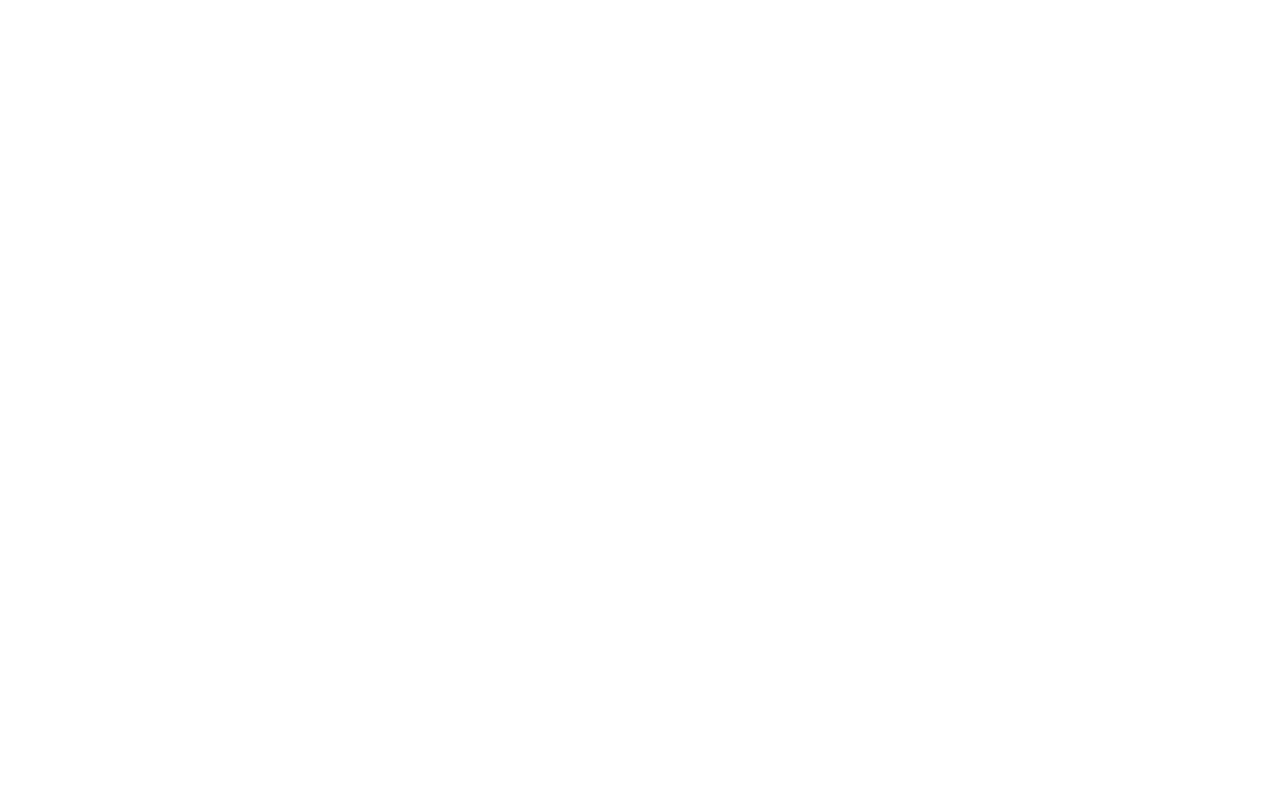
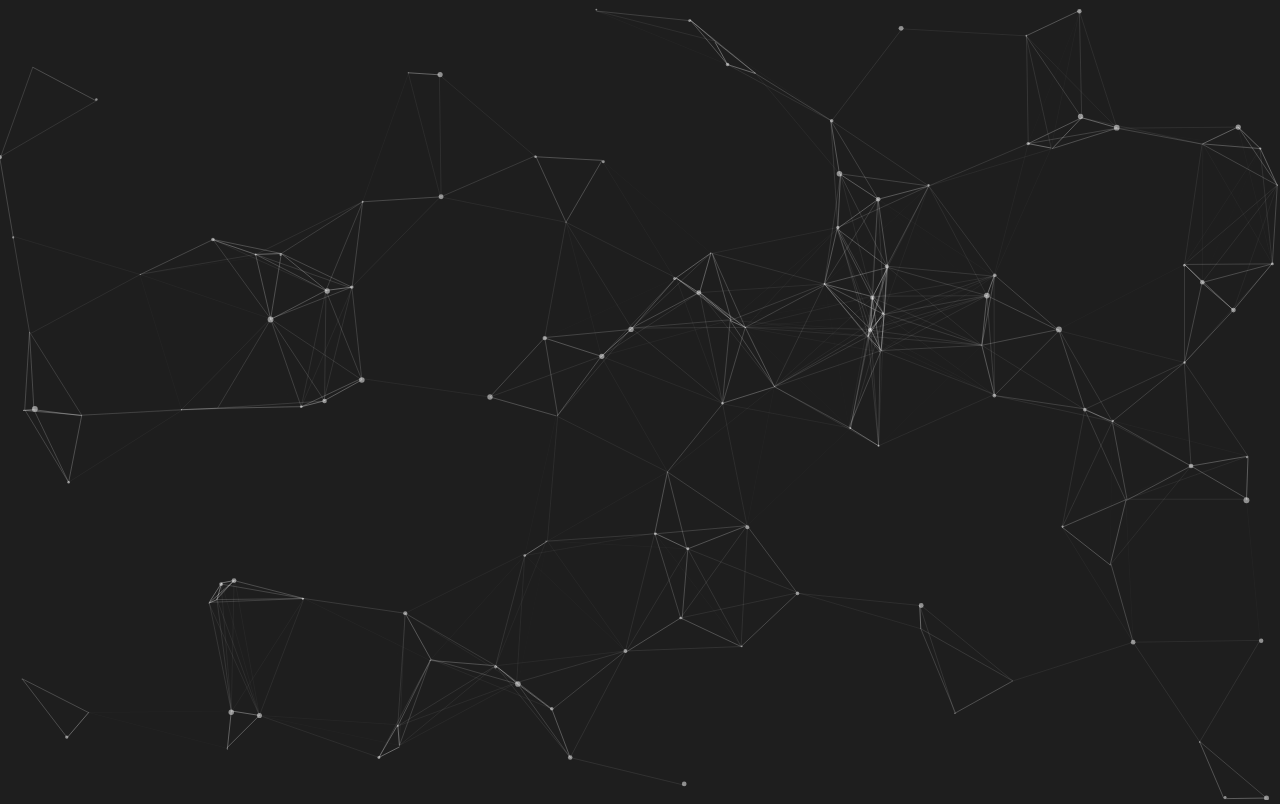
Before and after one commit to Sairam-AIDS/Sairam-AIDS.github.io, a plain HTML site: page index.html in a window 1280 px wide. Drawn offline with nearby package versions, Linux system fonts and the light colour scheme.

Commit message:
particles

```diff
--- a/index.html
+++ b/index.html
@@ -4,8 +4,30 @@
     <meta charset="UTF-8">
     <meta name="viewport" content="width=device-width, initial-scale=1.0">
     <title>Document</title>
+    <script src="https://cdn.jsdelivr.net/particles.js/2.0.0/particles.min.js"></script>
+    <script src="script.js" defer></script>
+    <style>
+        #particles-js {
+            position: absolute;
+            width: 100%;
+            height: 100%;
+            z-index: 1;
+        }
+        body {
+            margin: 0;
+            padding: 0;
+            font-family: Arial, sans-serif;
+            color: #fff;
+            background-color: #1e1e1e;
+            display: flex;
+            justify-content: center;
+            align-items: center;
+            height: 100vh;
+            overflow: hidden;
+        }
+    </style>
 </head>
 <body>
-
+    <div id="particles-js"></div>
 </body>
 </html>
--- /dev/null
+++ b/particle.json
@@ -0,0 +1,110 @@
+{
+    "particles": {
+      "number": {
+        "value": 100,
+        "density": {
+          "enable": true,
+          "value_area": 800
+        }
+      },
+      "color": {
+        "value": "#ffffff"
+      },
+      "shape": {
+        "type": "circle",
+        "stroke": {
+          "width": 0,
+          "color": "#000000"
+        },
+        "polygon": {
+          "nb_sides": 5
+        },
+        "image": {
+          "src": "img/github.svg",
+          "width": 100,
+          "height": 100
+        }
+      },
+      "opacity": {
+        "value": 0.5,
+        "random": false,
+        "anim": {
+          "enable": false,
+          "speed": 1,
+          "opacity_min": 0.1,
+          "sync": false
+        }
+      },
+      "size": {
+        "value": 3,
+        "random": true,
+        "anim": {
+          "enable": false,
+          "speed": 40,
+          "size_min": 0.1,
+          "sync": false
+        }
+      },
+      "line_linked": {
+        "enable": true,
+        "distance": 150,
+        "color": "#ffffff",
+        "opacity": 0.4,
+        "width": 1
+      },
+      "move": {
+        "enable": true,
+        "speed": 6,
+        "direction": "none",
+        "random": false,
+        "straight": false,
+        "out_mode": "out",
+        "bounce": false,
+        "attract": {
+          "enable": false,
+          "rotateX": 600,
+          "rotateY": 1200
+        }
+      }
+    },
+    "interactivity": {
+      "detect_on": "canvas",
+      "events": {
+        "onhover": {
+          "enable": true,
+          "mode": "repulse"
+        },
+        "onclick": {
+          "enable": true,
+          "mode": "push"
+        },
+        "resize": true
+      },
+      "modes": {
+        "grab": {
+          "distance": 400,
+          "line_linked": {
+            "opacity": 1
+          }
+        },
+        "bubble": {
+          "distance": 400,
+          "size": 40,
+          "duration": 2,
+          "opacity": 8,
+          "speed": 3
+        },
+        "repulse": {
+          "distance": 200,
+          "duration": 0.4
+        },
+        "push": {
+          "particles_nb": 4
+        },
+        "remove": {
+          "particles_nb": 2
+        }
+      }
+    },
+    "retina_detect": true
+  }
--- /dev/null
+++ b/script.js
@@ -0,0 +1,6 @@
+document.addEventListener('DOMContentLoaded', () => {
+
+    particlesJS.load('particles-js', 'particle.json', function() {
+        console.log('particles.js config loaded');
+    });
+});
```
